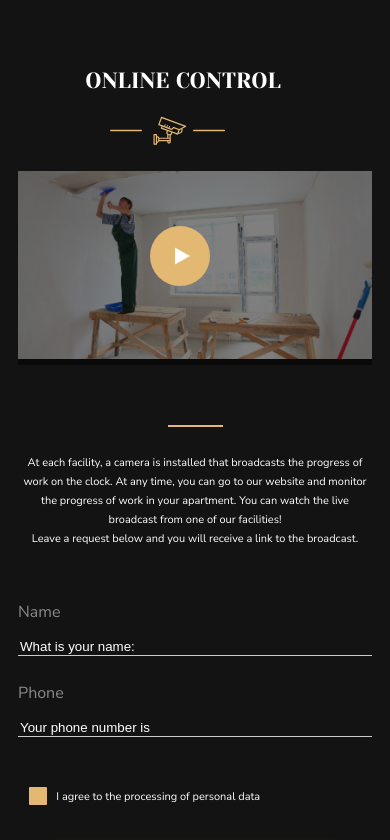
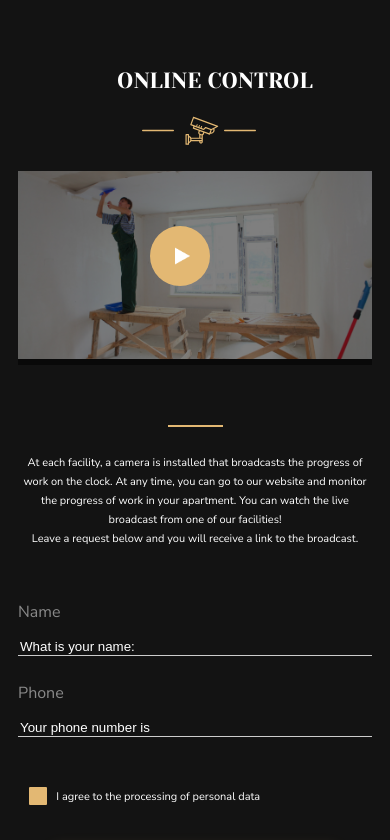
Before and after one commit to Tansuture/landing-page, a plain HTML site: page index.html in a window 390 px wide. Shown: the part 1607-2447 px from the top of the page. Drawn offline with Linux system fonts and the light colour scheme.

Commit message:
last fixes

```diff
--- a/css/queries.css
+++ b/css/queries.css
@@ -91,6 +91,7 @@
         height: 100%;
         object-fit: cover;
     }
+
     .img-hidden {
         display: block;
         position: relative;
@@ -213,7 +214,7 @@
 
 }
 
-@media screen and (max-width : 1024px){
+@media screen and (max-width : 1024px) {
     .block {
         padding-left: 10%;
         max-width: none;
@@ -262,7 +263,7 @@
 
     .control-title,
     .images {
-        padding-left: 19%;
+        padding-left: 28%;
         font-size: 22px;
     }
 
```
Also changed, not shown: css/index.css (line endings or trailing spaces).
